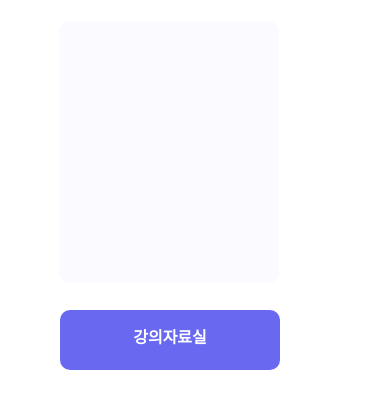
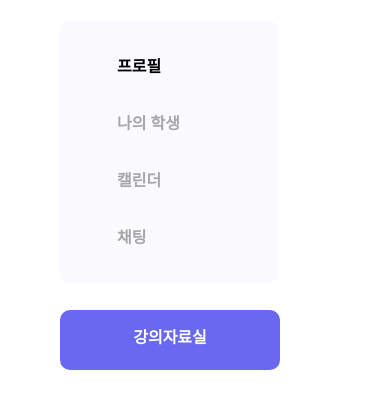
Before and after one commit to GyunHeee/Hackathon-9, a plain HTML site: page index.html in a window 390 px wide. Shown: the part 190-598 px from the top of the page. Drawn offline with Linux system fonts and the light colour scheme.

Commit message:
나의학생 페이지-2
반응형, 자바스크립트, 이미지 첨부전까지 구현

```diff
--- a/index.html
+++ b/index.html
@@ -13,7 +13,10 @@
     </header>
     <main>
         <nav>
-
+            <a href="profile.html">프로필</a>
+            <a href="index.html">나의 학생</a>
+            <a href="calender.html">캘린더</a>
+            <a href="chatting.html">채팅</a>
         </nav>
         <a id="resource" href="resource.html">
             <p>강의자료실</p>
--- a/student.css
+++ b/student.css
@@ -54,6 +54,42 @@ nav {
 
     background: #FAFAFF;
     border-radius: 10px;
+}
+
+nav a {
+    position: absolute;
+    left: 58px;
+
+    font-family: 'Noto Sans KR';
+    font-style: normal;
+    font-weight: 700;
+    font-size: 16px;
+    line-height: 23px;
+
+    color: #A7A7A7;
+
+    text-decoration: none;
+}
+
+nav a:nth-of-type(1) {
+    position: absolute;
+    top: 34px;
+    color: #000000;
+}
+
+nav a:nth-of-type(2) {
+    position: absolute;
+    top: 91px;
+}
+
+nav a:nth-of-type(3) {
+    position: absolute;
+    top: 148px;
+}
+
+nav a:nth-of-type(4) {
+    position: absolute;
+    top: 205px;
 }
 
 #resource {
```
